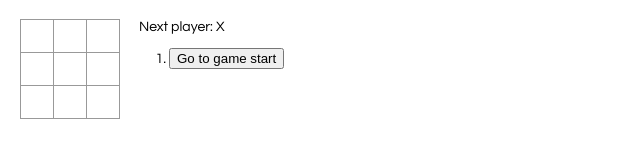
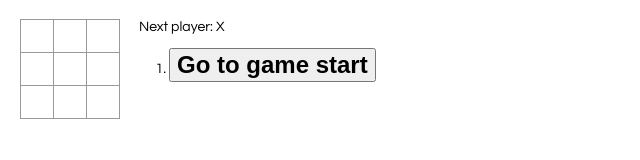
Before and after one commit to libai8723/a-react-tutorial-tic-tac-toe-game, a React app: page / in a window 1280 px wide. Shown: the whole page, without its empty margins (0-640 px from the left). Built offline with nearby package versions, Linux system fonts and the light colour scheme.

Commit message:
bold the current selected move

```diff
--- a/src/index.css
+++ b/src/index.css
@@ -48,3 +48,7 @@ ol, ul {
 .game-info {
     margin-left: 20px;
 }
+
+.selected-move {
+    font: bold normal x-large Arial
+}
--- a/src/index.js
+++ b/src/index.js
@@ -119,7 +119,12 @@ class Game extends React.Component {
                 'Go to game start');
             return (
                 <li key={idx}>
-                    <button onClick={() => this.jumpTo(idx)}>{desc}</button>
+                    <button
+                        onClick={() => this.jumpTo(idx)}
+                        className={idx === this.state.stepNumber?'selected-move':''}
+                    >
+                        {desc}
+                    </button>
                 </li>
             );
         });
```
